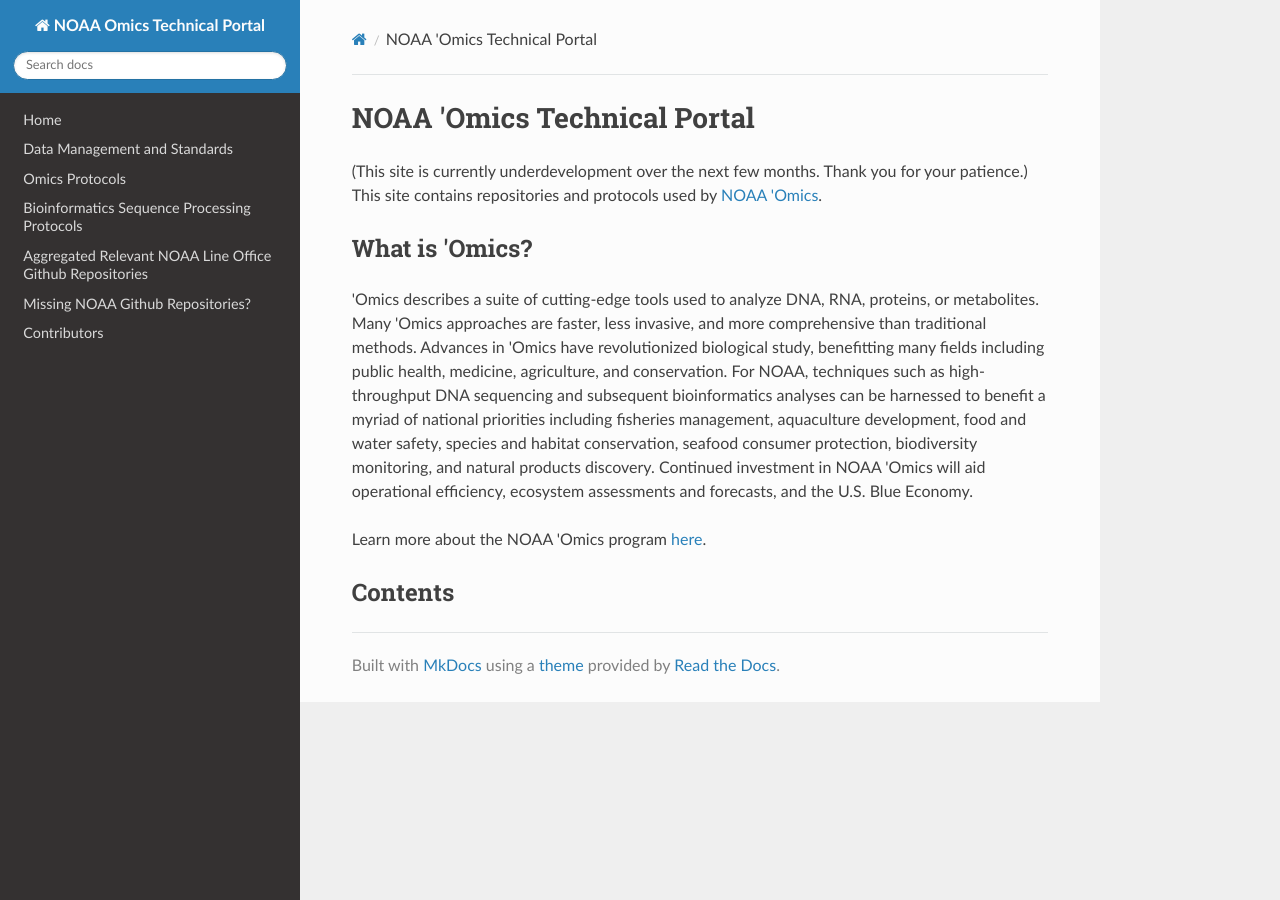
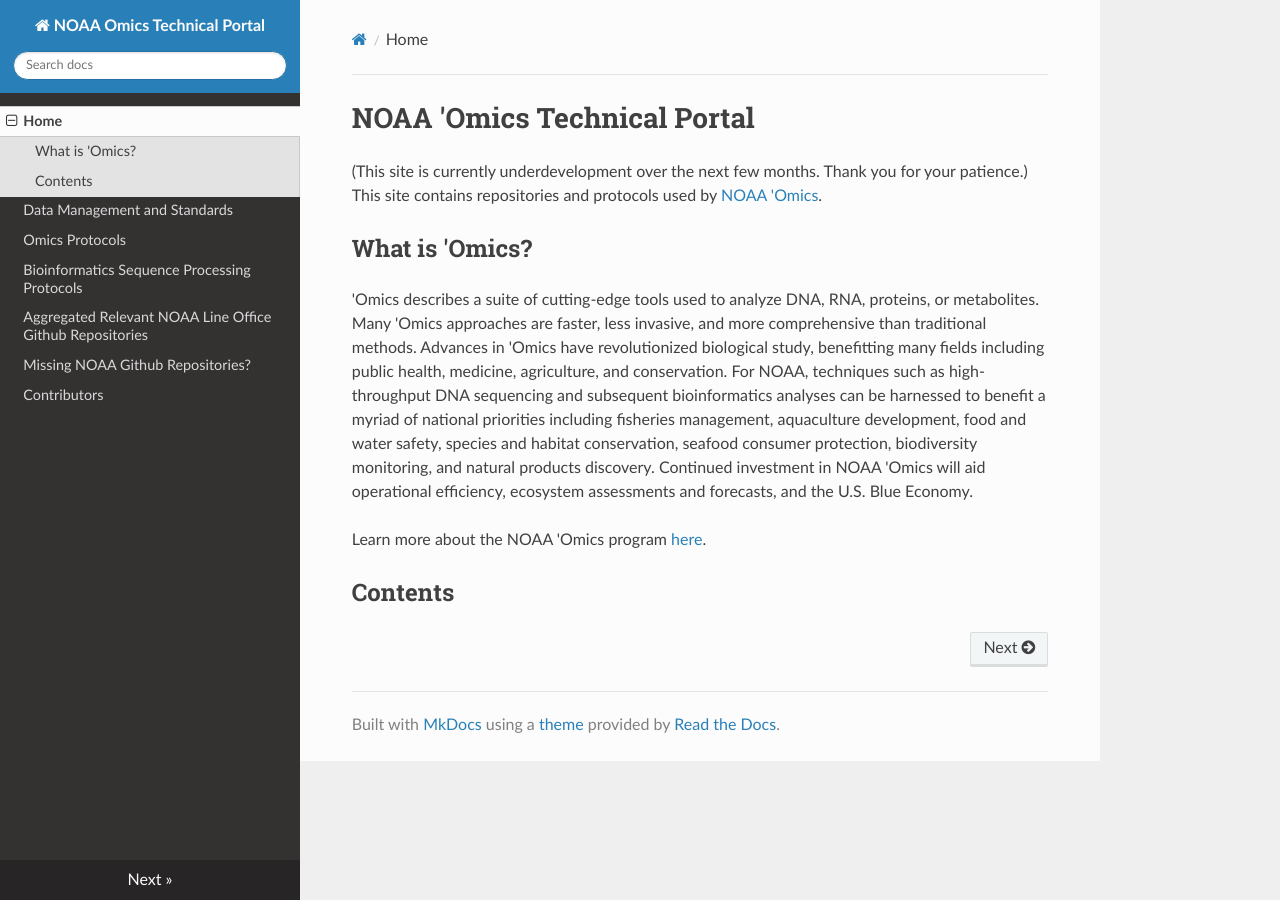
Before and after one commit to NOAA-Omics/NOAA-Omics-Technical-Portal, an MkDocs documentation site: the page built from docs/index.md, in a window 1280 px wide. Built offline with MkDocs 1.6.1, drawn with Linux system fonts in a browser that asks for light colours; nearby versions of some CDN libraries; some of the changed lines change nothing that is shown.

Commit message:
Update mkdocs.yml

```diff
--- a/mkdocs.yml
+++ b/mkdocs.yml
@@ -16,11 +16,11 @@
       base_path: .
   - admonition
 nav:
-  - Home: 'index.rst'
-  - 'Data Management and Standards': 'Data-Management-Standards.rst'
-  - 'Omics Protocols': 'Omics-protocols.rst'
+  - Home: 'index.md'
+  - 'Data Management and Standards': 'Data-Management-Standards.md'
+  - 'Omics Protocols': 'Omics-protocols.md'
   - 'Bioinformatics Sequence Processing Protocols': 'Bioinformatics-sequence-processing-protocols.md'
-  - 'Aggregated Relevant NOAA Line Office Github Repositories': 'Aggregated-relevant-NOAA-Line-Office-Github-Repositories.rst'
+  - 'Aggregated Relevant NOAA Line Office Github Repositories': 'Aggregated-relevant-NOAA-Line-Office-Github-Repositories.md'
   - 'Missing NOAA Github Repositories?': 'missing.md'
   - 'Contributors': 'contributors.md'
 use_directory_urls: false
```
